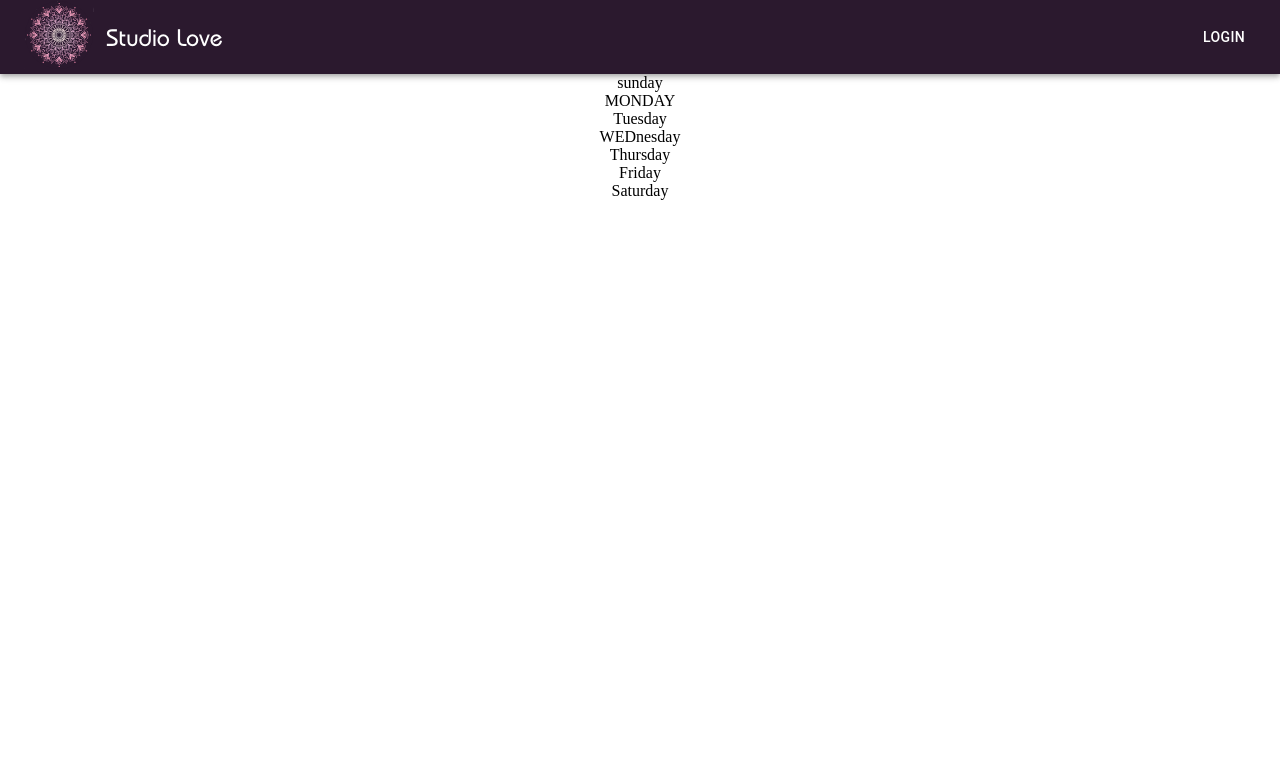
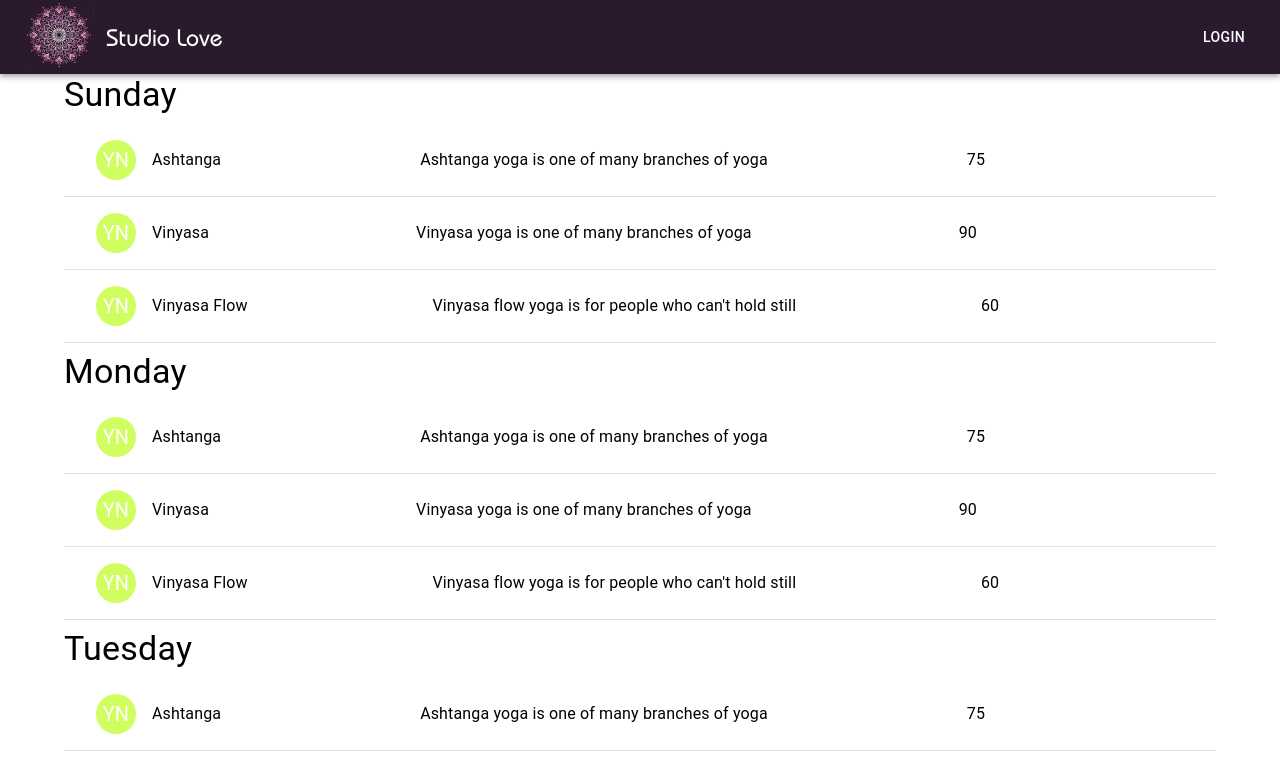
Before and after one commit to ck4adventure/studio_love_fe, a React (Vite) app: page / in a window 1280 px wide. Shown: the top 764 px of the page. Built offline with nearby package versions, Linux system fonts and the light colour scheme.

Commit message:
start getting in mock data

```diff
--- a/src/App.tsx
+++ b/src/App.tsx
@@ -2,29 +2,20 @@ import './App.css'
 import './fonts/ITC_Bauhaus_Medium.otf'
 import AppFooterBar from './components/AppFooterBar/AppFooterBar'
 import AppNavBar from './components/AppNavBar/AppNavBar'
-import { Container, Typography } from '@mui/material'
-import Section from './components/Section'
+import CalendarPage from './pages/CalendarPage'
+import ErrorBoundary from './components/ErrorBoundary'
 
-const weekdays = [
-  "sunday",
-  "MONDAY",
-  "Tuesday",
-  "WEDnesday",
-  "Thursday",
-  "Friday",
-  "Saturday",
-]
+
 function App() {
 
   return (
     <>
-    <AppNavBar />
-    <Container maxWidth="lg">
-      {weekdays.map(day => <Section name={day}></Section>)}
-    </Container>
+      <AppNavBar />
+      <ErrorBoundary>
+        <CalendarPage />
 
-
-    <AppFooterBar />
+      </ErrorBoundary>
+      <AppFooterBar />
     </>
   )
 }
--- /dev/null
+++ b/src/components/ErrorBoundary.tsx
@@ -0,0 +1,34 @@
+import React, { Component, ErrorInfo, ReactNode } from "react";
+
+interface Props {
+  children?: ReactNode;
+}
+
+interface State {
+  hasError: boolean;
+}
+
+class ErrorBoundary extends Component<Props, State> {
+  public state: State = {
+    hasError: false
+  };
+
+  public static getDerivedStateFromError(_: Error): State {
+    // Update state so the next render will show the fallback UI.
+    return { hasError: true };
+  }
+
+  public componentDidCatch(error: Error, errorInfo: ErrorInfo) {
+    console.error("Uncaught error:", error, errorInfo);
+  }
+
+  public render() {
+    if (this.state.hasError) {
+      return <h1>There was an error, please check the console for more information</h1>;
+    }
+
+    return this.props.children;
+  }
+}
+
+export default ErrorBoundary;
--- a/src/components/Section.tsx
+++ b/src/components/Section.tsx
@@ -1,9 +1,70 @@
+import { Avatar, Typography, Divider, List, ListItem, ListItemAvatar, ListItemButton, ListItemText } from '@mui/material'
+import { ClassesList } from '../data/classeslist.js'
+
+
+function stringToColor(string: string) {
+  let hash = 0;
+  let i;
+
+  /* eslint-disable no-bitwise */
+  for (i = 0; i < string.length; i += 1) {
+    hash = string.charCodeAt(i) + ((hash << 5) - hash);
+  }
+
+  let color = '#';
+
+  for (i = 0; i < 3; i += 1) {
+    const value = (hash >> (i * 8)) & 0xff;
+    color += `00${value.toString(16)}`.slice(-2);
+  }
+  /* eslint-enable no-bitwise */
+
+  return color;
+}
+
+function stringAvatar(name: string) {
+  return {
+    sx: {
+      bgcolor: stringToColor(name),
+    },
+    children: `${name.split(' ')[0][0]}${name.split(' ')[1][0]}`,
+  };
+}
+interface ClassListingItemProps {
+  name: string,
+  duration: number,
+  description: string,
+  instructor: string,
+}
+
+function ClassListingItem(props: ClassListingItemProps) {
+  return (
+    <>
+      <ListItem>
+        <ListItemButton>
+          <ListItemAvatar>
+            <Avatar {...stringAvatar(props.instructor)} />
+          </ListItemAvatar>
+          <ListItemText>{props.name}</ListItemText>
+          <ListItemText>{props.description}</ListItemText>
+          <ListItemText>{props.duration}</ListItemText>
+        </ListItemButton>
+      </ListItem>
+      <Divider />
+    </>
+  )
+}
+
 interface SectionProps {
   name: string,
 }
-
 export default function Section(props: SectionProps) {
   return (
-    <div>{props.name}</div>
+    <div>
+      <Typography variant='h4'>{props.name}</Typography>
+      <List>
+        {ClassesList.map(item => <ClassListingItem name={item.name} duration={item.duration} description={item.description} instructor={item.instructor}/>)}
+      </List>
+    </div>
   )
 }
--- /dev/null
+++ b/src/data/classeslist.ts
@@ -0,0 +1,20 @@
+export const ClassesList = [
+  {
+    name: "Ashtanga",
+    description: "Ashtanga yoga is one of many branches of yoga",
+    duration: 75,
+    instructor: "Yogis Name"
+  },
+  {
+    name: "Vinyasa",
+    description: "Vinyasa yoga is one of many branches of yoga",
+    duration: 90,
+    instructor: "Yogis Name"
+  },
+  {
+    name: "Vinyasa Flow",
+    description: "Vinyasa flow yoga is for people who can't hold still",
+    duration: 60,
+    instructor: "Yogis Name"
+  },
+]
--- /dev/null
+++ b/src/pages/CalendarPage.tsx
@@ -0,0 +1,25 @@
+import { Container } from '@mui/material'
+import Section from '../components/Section'
+
+// CalendarPage shows the main schedule view for a given studio
+// Default is list view, as this is mobile friendly
+// and TODO is a left to right weekly view that is wide screen friendly
+
+const weekdays = [
+  "sunday",
+  "MONDAY",
+  "Tuesday",
+  "WEDnesday",
+  "Thursday",
+  "Friday",
+  "Saturday",
+]
+
+export default function CalendarPage() {
+  const formattedWeekdays = weekdays.map(day => day[0].toUpperCase() + day.slice(1).toLowerCase())
+  return (
+    <Container maxWidth="lg" sx={{ textAlign: "left" }}>
+      {formattedWeekdays.map(day => <Section name={day}></Section>)}
+    </Container>
+  )
+}
```
Also changed, not shown: src/pages/PagesCSS.css (added).
